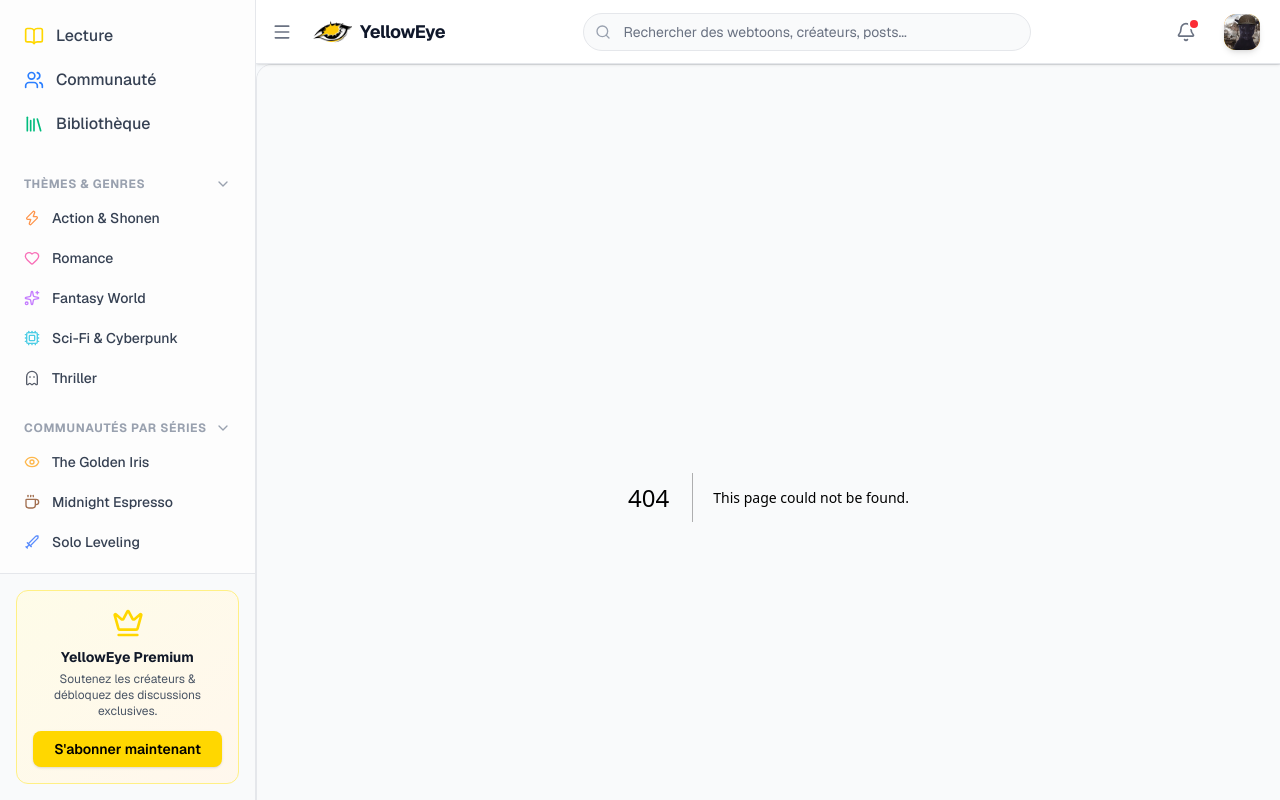
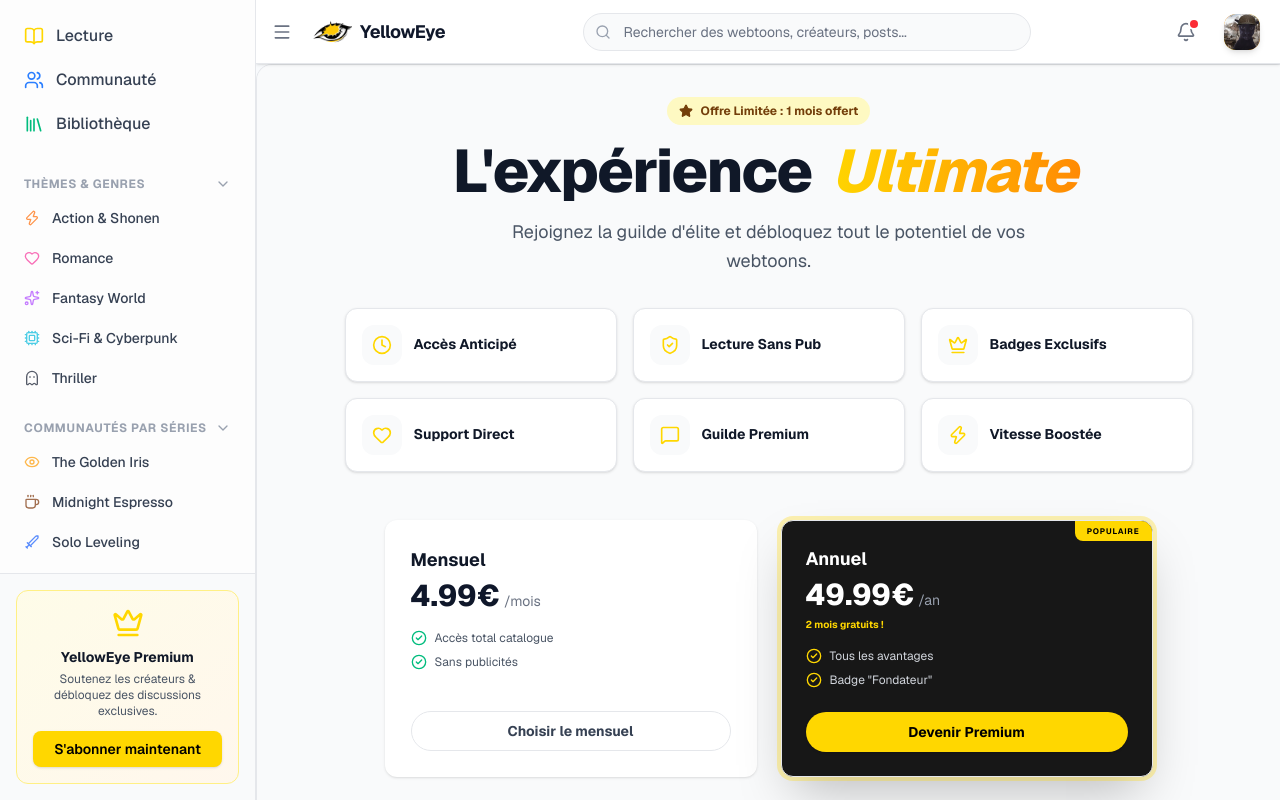
Before and after one commit to theodoredeboisseson/yellow-eye-prototype, a Next.js app: page /premium in a window 1280 px wide. Before the commit this address had no page. Built offline with nearby package versions, Linux system fonts and the light colour scheme.

Commit message:
Refactor Navbar and Sidebar components; update image handling and improve layout for better user experience; add Premium page with benefits and pricing options

```diff
--- a/src/app/community/page.tsx
+++ b/src/app/community/page.tsx
@@ -57,7 +57,7 @@ export default function CommunityFeed() {
         {/* Header */}
         <div>
           <h1 className="text-3xl font-extrabold text-foreground mb-2">Hub Communautaire</h1>
-          <p className="text-gray-500">Rejoignez la discussion, partagez vos théories et connectez-vous avec d'autres lecteurs.</p>
+          <p className="text-gray-500">Rejoignez la discussion, partagez vos théories et connectez-vous avec d&#39;autres lecteurs.</p>
         </div>
 
         {/* Create Post Input */}
--- a/src/app/library/page.tsx
+++ b/src/app/library/page.tsx
@@ -89,7 +89,7 @@ export default function LibraryPage() {
       <section className="pt-8">
         <div className="flex items-center justify-between mb-6">
           <h2 className="text-xl font-bold text-foreground flex items-center gap-2">
-            Liste d'envies <BookmarkCheck className="text-gray-400 w-5 h-5" />
+            Liste d&#39;envies <BookmarkCheck className="text-gray-400 w-5 h-5" />
           </h2>
         </div>
         <div className="grid grid-cols-2 lg:grid-cols-3 xl:grid-cols-6 gap-4 md:gap-6">
--- a/src/app/page.tsx
+++ b/src/app/page.tsx
@@ -30,7 +30,7 @@ export default function Home() {
             Omniscient Reader
           </h1>
           <p className="text-gray-300 text-base md:text-lg mb-8 max-w-xl">
-            "Ce roman est devenu la réalité." Dokja était un employé de bureau ordinaire dont le seul loisir était la lecture de son web novel préféré. Mais le monde devient soudainement celui de l&#39;histoire...
+            &#34;Ce roman est devenu la réalité.&#34; Dokja était un employé de bureau ordinaire dont le seul loisir était la lecture de son web novel préféré. Mais le monde devient soudainement celui de l&#39;histoire...
           </p>
           <div className="flex flex-wrap gap-4">
             <Button variant="primary" size="lg" className="shadow-[0_0_15px_rgba(255,215,0,0.4)] hover:scale-105">
@@ -100,10 +100,12 @@ export default function Home() {
           </p>
         </div>
         <div className="z-10 shrink-0">
-          <Button variant="primary" size="lg" className="shadow-[0_0_20px_rgba(255,215,0,0.3)] hover:scale-105 gap-2">
-            <Star className="fill-current w-5 h-5" />
-            Devenir Premium
-          </Button>
+          <Link href="/premium">
+            <Button variant="primary" size="lg" className="shadow-[0_0_20px_rgba(255,215,0,0.3)] hover:scale-105 gap-2">
+              <Star className="fill-current w-5 h-5" />
+              Devenir Premium
+            </Button>
+          </Link>
         </div>
       </section>
     </div>
--- /dev/null
+++ b/src/app/premium/page.tsx
@@ -0,0 +1,134 @@
+"use client";
+
+import { CheckCircle2, Crown, Star, ShieldCheck, Zap, MessageSquare, ArrowRight } from "lucide-react";
+import Link from "next/link";
+import Button from "@/components/ui/Button";
+
+export default function PremiumPage() {
+  const benefits = [
+    {
+      title: "Accès Anticipé",
+      description: "Lisez vos chapitres préférés 24h avant tout le monde.",
+      icon: Clock,
+    },
+    {
+      title: "Lecture Sans Pub",
+      description: "Une immersion totale dans vos histoires sans aucune interruption.",
+      icon: ShieldCheck,
+    },
+    {
+      title: "Badges Exclusifs",
+      description: "Affichez votre statut premium sur votre profil et dans les commentaires.",
+      icon: Crown,
+    },
+    {
+      title: "Support Direct",
+      description: "Une plus grande part de votre abonnement va directement aux artistes.",
+      icon: Heart,
+    },
+    {
+      title: "Guilde Premium",
+      description: "Rejoignez des salons de discussion réservés aux membres.",
+      icon: MessageSquare,
+    },
+    {
+      title: "Vitesse Boostée",
+      description: "Serveurs haute performance pour un chargement instantané des pages.",
+      icon: Zap,
+    }
+  ];
+
+  return (
+    <div className="min-h-screen relative">
+      {/* Hero Section */}
+      <section className="relative text-center">
+        <div className="inline-flex items-center gap-2 px-3 py-1.5 rounded-full bg-yellow-100 text-yellow-900 font-bold text-xs mb-4">
+          <Star className="w-3.5 h-3.5 fill-current" /> Offre Limitée : 1 mois offert
+        </div>
+        <h1 className="text-4xl md:text-6xl font-extrabold text-gray-900 mb-4 tracking-tight">
+          L&#39;expérience <span className="px-2 bg-linear-to-r from-primary to-orange-400 bg-clip-text text-transparent italic">Ultimate</span>
+        </h1>
+        <p className="text-lg text-gray-600 max-w-xl mx-auto mb-8 leading-relaxed">
+          Rejoignez la guilde d&#39;élite et débloquez tout le potentiel de vos webtoons.
+        </p>
+      </section>
+
+      {/* Compact Benefits List */}
+      <div className="grid grid-cols-2 md:grid-cols-3 gap-4 max-w-4xl mx-auto px-6 mb-12">
+        {benefits.map((benefit, index) => {
+          const Icon = benefit.icon;
+          return (
+            <div
+              key={index}
+              className="ye-card bg-white p-4 flex items-center gap-3 hover:border-primary/50 transition-all"
+            >
+              <div className="size-10 rounded-xl bg-gray-50 flex items-center justify-center shrink-0">
+                <Icon className="size-5 text-primary" />
+              </div>
+              <h3 className="text-sm font-bold text-gray-900 leading-tight">{benefit.title}</h3>
+            </div>
+          );
+        })}
+      </div>
+
+      {/* Pricing Cards */}
+      <section className="max-w-5xl mx-auto px-6 mb-12">
+        <div className="grid grid-cols-1 md:grid-cols-2 gap-6 max-w-3xl mx-auto">
+          {/* Monthly Plan */}
+          <div className="ye-card bg-white p-6 border-2 border-transparent hover:border-gray-200 transition-all flex flex-col">
+            <h3 className="text-lg font-bold text-gray-900 mb-1">Mensuel</h3>
+            <div className="flex items-baseline gap-1 mb-4">
+              <span className="text-3xl font-extrabold">4.99€</span>
+              <span className="text-gray-500 text-sm">/mois</span>
+            </div>
+            <ul className="space-y-2 mb-6 flex-1">
+              <li className="flex items-center gap-2 text-xs text-gray-600">
+                <CheckCircle2 className="w-4 h-4 text-emerald-500 shrink-0" /> Accès total catalogue
+              </li>
+              <li className="flex items-center gap-2 text-xs text-gray-600">
+                <CheckCircle2 className="w-4 h-4 text-emerald-500 shrink-0" /> Sans publicités
+              </li>
+            </ul>
+            <Button variant="secondary" className="w-full justify-center h-10 text-sm">
+              Choisir le mensuel
+            </Button>
+          </div>
+
+          {/* Yearly Plan - Featured */}
+          <div className="ye-card bg-neutral-900 p-6 relative overflow-hidden ring-4 ring-primary/30 shadow-2xl flex flex-col">
+            <div className="absolute top-0 right-0 bg-primary text-black font-bold text-[8px] uppercase tracking-widest px-3 py-1 rounded-bl-lg">
+              Populaire
+            </div>
+            <h3 className="text-lg font-bold text-white mb-1">Annuel</h3>
+            <div className="flex items-baseline gap-1 mb-1">
+              <span className="text-3xl font-extrabold text-white">49.99€</span>
+              <span className="text-gray-400 text-sm">/an</span>
+            </div>
+            <p className="text-primary text-[10px] font-bold mb-4">2 mois gratuits !</p>
+            <ul className="space-y-2 mb-6 flex-1">
+              <li className="flex items-center gap-2 text-xs text-gray-300">
+                <CheckCircle2 className="w-4 h-4 text-primary shrink-0" /> Tous les avantages
+              </li>
+              <li className="flex items-center gap-2 text-xs text-gray-300">
+                <CheckCircle2 className="w-4 h-4 text-primary shrink-0" /> Badge "Fondateur"
+              </li>
+            </ul>
+            <Button variant="primary" className="w-full justify-center h-10 text-sm shadow-[0_0_15px_rgba(255,215,0,0.3)]">
+              Devenir Premium
+            </Button>
+          </div>
+        </div>
+      </section>
+
+      {/* Back Link */}
+      <div className="text-center">
+        <Link href="/" className="inline-flex items-center gap-2 text-gray-400 hover:text-gray-900 transition-colors text-sm font-medium">
+          Retour à l&#39;accueil <ArrowRight className="w-4 h-4" />
+        </Link>
+      </div>
+    </div>
+  );
+}
+
+// Missing imports in the block above, fixing them
+import { Clock, Heart } from "lucide-react";
--- a/src/app/s/[slug]/page.tsx
+++ b/src/app/s/[slug]/page.tsx
@@ -132,7 +132,7 @@ export default function SeriesPage({ params }: { params: Promise<{ slug: string
                 value={reviewText}
                 onChange={(e) => setReviewText(e.target.value)}
               />
-              <Button variant="primary" className="w-full justify-center">Publier l'avis</Button>
+              <Button variant="primary" className="w-full justify-center">Publier l&#39;avis</Button>
             </div>
           </div>
         </div>
@@ -153,7 +153,13 @@ export default function SeriesPage({ params }: { params: Promise<{ slug: string
               <div key={review.id} className="bg-white p-6 rounded-2xl border border-gray-100 shadow-sm">
                 <div className="flex items-start justify-between">
                   <div className="flex items-center gap-3">
-                    <img src={review.avatar} alt={review.user} className="w-10 h-10 rounded-full object-cover" />
+                    <Image
+                      src={review.avatar}
+                      alt={review.user}
+                      width={40}
+                      height={40}
+                      className="w-10 h-10 rounded-full object-cover"
+                    />
                     <div>
                       <h4 className="font-bold text-gray-900 text-sm">{review.user}</h4>
                       <p className="text-xs text-gray-500">{review.date}</p>
--- a/src/components/layout/Navbar.tsx
+++ b/src/components/layout/Navbar.tsx
@@ -1,7 +1,7 @@
 "use client";
 
 import { useState, useRef, useEffect } from "react";
-import { Menu, Search, Bell, CheckCircle2, MessageSquare, Flame, Sparkles } from "lucide-react";
+import { Menu, Search, Bell, MessageSquare, Flame, Sparkles } from "lucide-react";
 import Image from "next/image";
 import Link from "next/link";
 
@@ -152,8 +152,8 @@ export default function Navbar({ toggleSidebar }: NavbarProps) {
         </div>
 
         <Link href="/library" className="flex items-center gap-2 p-1 rounded-xl hover:bg-gray-100 transition-all duration-300 active:scale-95">
-          <div className="w-9 h-9 rounded-xl overflow-hidden p-[2px] bg-linear-to-tr from-primary via-orange-400 to-yellow-300 shadow-md relative group/avatar">
-            <div className="w-full h-full rounded-[10px] bg-white p-[1px] overflow-hidden">
+          <div className="w-9 h-9 rounded-xl overflow-hidden p-0.5 bg-linear-to-tr from-primary via-orange-400 to-yellow-300 shadow-md relative group/avatar">
+            <div className="w-full h-full rounded-[10px] bg-white p-px overflow-hidden">
               <Image
                 src="/profile.png"
                 alt="User Avatar"
--- a/src/components/layout/Sidebar.tsx
+++ b/src/components/layout/Sidebar.tsx
@@ -1,7 +1,7 @@
 "use client";
 
 import { useState } from "react";
-import { Plus, Crown, Library, BookOpen, ChevronDown, Users, Zap, Heart, Sparkles, Cpu, Ghost, Eye, Coffee, Sword } from "lucide-react";
+import { Crown, Library, BookOpen, ChevronDown, Users, Zap, Heart, Sparkles, Cpu, Ghost, Eye, Coffee, Sword } from "lucide-react";
 import { usePathname } from "next/navigation";
 import SidebarItem from "@/components/ui/SidebarItem";
 import Link from "next/link";
@@ -82,7 +82,7 @@ export default function Sidebar({ isOpen }: SidebarProps) {
             <span>Thèmes & Genres</span>
             <ChevronDown className={`w-4 h-4 transition-transform duration-300 ${isGenresExpanded ? "rotate-0" : "-rotate-90"}`} />
           </button>
-          <div className={`space-y-1 overflow-hidden transition-all duration-300 ${isGenresExpanded ? "max-h-[500px] opacity-100" : "max-h-0 opacity-0"}`}>
+          <div className={`space-y-1 overflow-hidden transition-all duration-300 ${isGenresExpanded ? "max-h-125 opacity-100" : "max-h-0 opacity-0"}`}>
             {genres.map((genre) => (
               <SidebarItem
                 key={genre.name}
@@ -126,9 +126,11 @@ export default function Sidebar({ isOpen }: SidebarProps) {
           <Crown className="w-8 h-8 text-primary mx-auto mb-2" />
           <h4 className="font-bold text-gray-900 text-sm mb-1">YellowEye Premium</h4>
           <p className="text-xs text-gray-600 mb-3">Soutenez les créateurs & débloquez des discussions exclusives.</p>
-          <button className="w-full bg-primary hover:bg-primary-hover text-black font-semibold text-sm py-2 rounded-lg transition-colors shadow-sm">
-            S&#39;abonner maintenant
-          </button>
+          <Link href="/premium" className="block w-full">
+            <button className="w-full bg-primary hover:bg-primary-hover text-black font-semibold text-sm py-2 rounded-lg transition-colors shadow-sm cursor-pointer">
+              S&#39;abonner maintenant
+            </button>
+          </Link>
         </div>
       </div>
     </aside>
```
